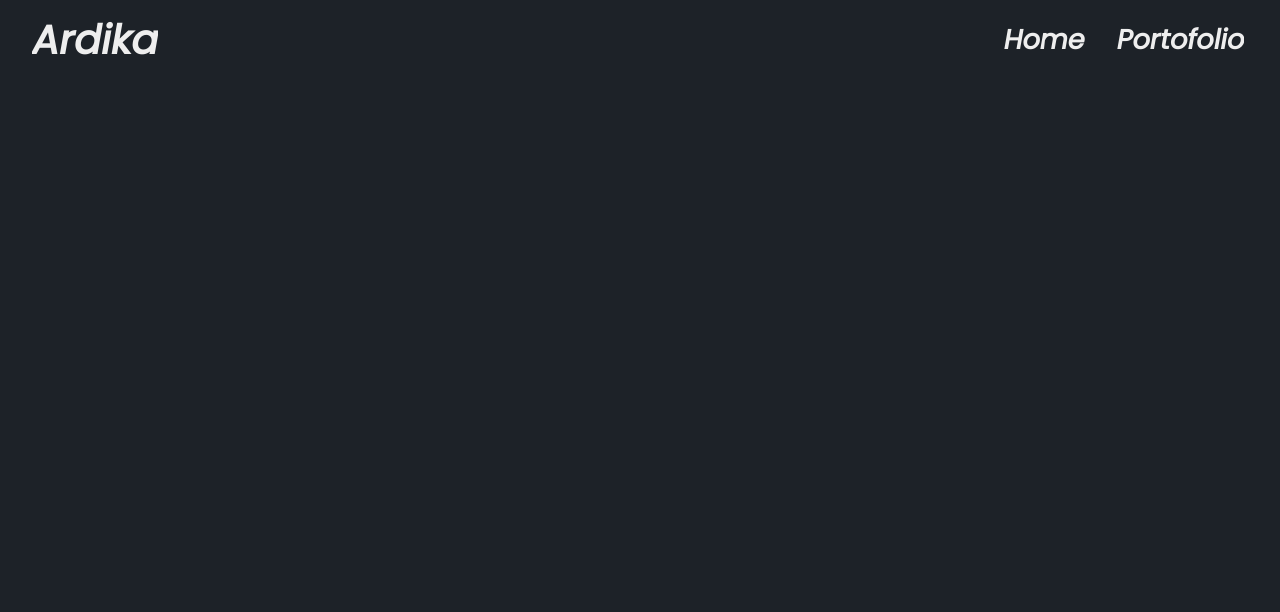
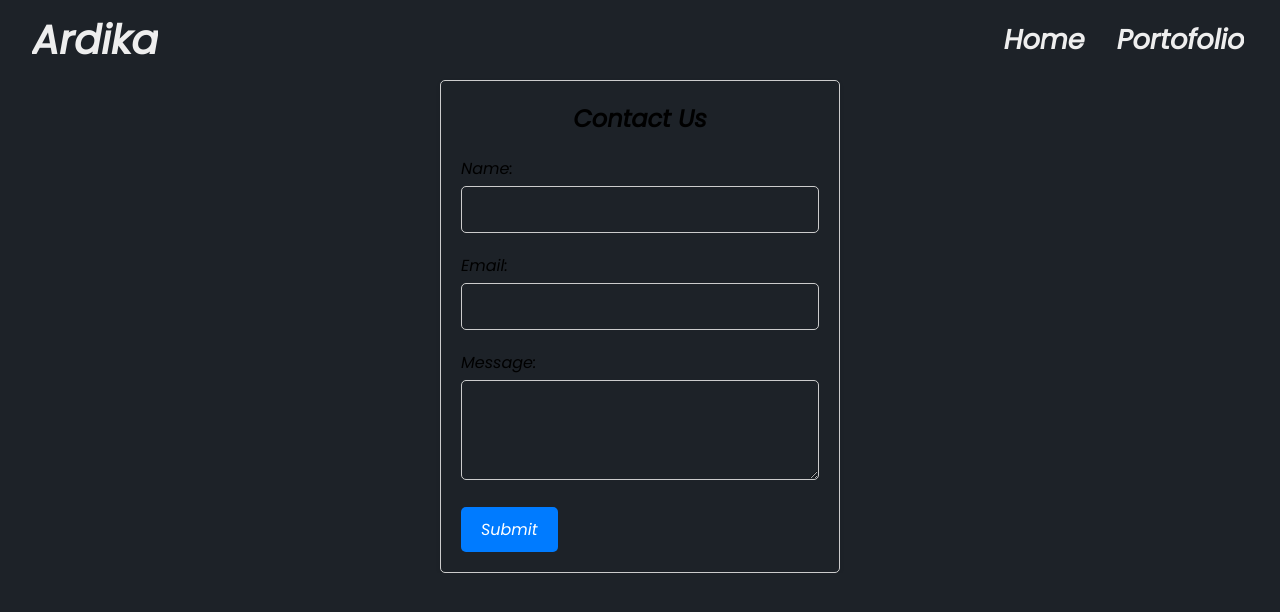
Before and after one commit to Soulra01/ardikalivetocode.my.id, a React (Create React App) app: page /form in a window 1280 px wide. Shown: the top 612 px of the page. Built offline with nearby package versions, Linux system fonts and the light colour scheme.

Commit message:
update form

```diff
--- a/package.json
+++ b/package.json
@@ -6,6 +6,8 @@
     "@testing-library/jest-dom": "^5.17.0",
     "@testing-library/react": "^13.4.0",
     "@testing-library/user-event": "^13.5.0",
+    "express": "^4.19.2",
+    "mysql": "10.4.26",
     "react": "^18.2.0",
     "react-dom": "^18.2.0",
     "react-icons": "^5.1.0",
--- a/public/index.html
+++ b/public/index.html
@@ -2,7 +2,7 @@
 <html lang="en">
   <head>
     <meta charset="utf-8" />
-    <link rel="icon" href="%PUBLIC_URL%/favicon.ico" />
+    <link rel="icon" href="WebIcon.ico" />
     <meta name="viewport" content="width=device-width, initial-scale=1" />
     <meta name="theme-color" content="#000000" />
     <meta
@@ -10,34 +10,13 @@
       content="Web site created using create-react-app"
     />
     <link rel="apple-touch-icon" href="%PUBLIC_URL%/logo192.png" />
-    <!--
-      manifest.json provides metadata used when your web app is installed on a
-      user's mobile device or desktop. See https://developers.google.com/web/fundamentals/web-app-manifest/
-    -->
+
     <link rel="manifest" href="%PUBLIC_URL%/manifest.json" />
-    <!--
-      Notice the use of %PUBLIC_URL% in the tags above.
-      It will be replaced with the URL of the `public` folder during the build.
-      Only files inside the `public` folder can be referenced from the HTML.
 
-      Unlike "/favicon.ico" or "favicon.ico", "%PUBLIC_URL%/favicon.ico" will
-      work correctly both with client-side routing and a non-root public URL.
-      Learn how to configure a non-root public URL by running `npm run build`.
-    -->
-    <title>React App</title>
+    <title>Ardikalivetocode.my.id</title>
   </head>
   <body>
-    <noscript>You need to enable JavaScript to run this app.</noscript>
     <div id="root"></div>
-    <!--
-      This HTML file is a template.
-      If you open it directly in the browser, you will see an empty page.
 
-      You can add webfonts, meta tags, or analytics to this file.
-      The build step will place the bundled scripts into the <body> tag.
-
-      To begin the development, run `npm start` or `yarn start`.
-      To create a production bundle, use `npm run build` or `yarn build`.
-    -->
   </body>
 </html>
--- a/src/App.js
+++ b/src/App.js
@@ -3,6 +3,7 @@ import { BrowserRouter, Routes, Route,} from 'react-router-dom';
 import Navbar from './Components/navbar';
 import Home from './Components/page/home';
 import Portofolio from './Components/page/portofolio';
+import Form from './Components/page/form';
 import './Styles/App.css';
 
 function App() {
@@ -13,6 +14,7 @@ function App() {
         <Routes>
           <Route path='/' element={<Home/>} />
           <Route path='/portofolio' element={<Portofolio/>} />
+          <Route path='/form' element={<Form/>} />
         </Routes>
       </BrowserRouter>
     </div>
--- /dev/null
+++ b/src/Components/page/form.jsx
@@ -0,0 +1,73 @@
+import React, { useState } from 'react';
+import '../../Styles/form.css';
+//import axios from 'axios';
+
+const Form = () => {
+  // State untuk menyimpan nilai input
+  const [formData, setFormData] = useState({
+    name: '',
+    email: '',
+    message: ''
+  });
+
+  // Handler untuk mengubah nilai input saat pengguna mengetik
+  const handleChange = (e) => {
+    const { name, value } = e.target;
+    setFormData(prevState => ({
+      ...prevState,
+      [name]: value
+    }));
+  };
+
+  // Handler untuk mengirim data saat form disubmit
+  const handleSubmit = (e) => {
+    e.preventDefault();
+    //axios.post('');
+    // Lakukan sesuatu dengan data yang dikirim, misalnya kirim ke backend
+    console.log(formData);
+    // Setel kembali form menjadi kosong setelah submit
+    // setFormData({
+    //   name: '',
+    //   email: '',
+    //   message: ''
+    // });
+  };
+
+  return (
+    <form className="form-container" onSubmit={handleSubmit}>
+      <h2>Contact Us</h2>
+      <div className="form-group">
+        <label htmlFor="name">Name:</label>
+        <input
+          type="text"
+          id="name"
+          name="name"
+          value={formData.name}
+          onChange={handleChange}
+        />
+      </div>
+      <div className="form-group">
+        <label htmlFor="email">Email:</label>
+        <input
+          type="email"
+          id="email"
+          name="email"
+          value={formData.email}
+          onChange={handleChange}
+        />
+      </div>
+      <div className="form-group">
+        <label htmlFor="message">Message:</label>
+        <textarea
+          id="message"
+          name="message"
+          value={formData.message}
+          onChange={handleChange}
+        ></textarea>
+      </div>
+      <button type="submit">Submit</button>
+    </form>
+  );
+};
+
+export default Form;
--- /dev/null
+++ b/src/Styles/form.css
@@ -0,0 +1,50 @@
+.form-container {
+    max-width: 400px;
+    margin: 0 auto;
+    padding: 20px;
+    border: 1px solid #ccc;
+    border-radius: 5px;
+    box-shadow: 0 2px 4px rgba(0, 0, 0, 0.1);
+  }
+
+  .form-container h2 {
+    text-align: center;
+    margin-bottom: 20px;
+  }
+
+  .form-group {
+    margin-bottom: 20px;
+  }
+
+  .form-group label {
+    display: block;
+    margin-bottom: 5px;
+  }
+
+  .form-group input,
+  .form-group textarea {
+    width: 100%;
+    padding: 10px;
+    font-size: 16px;
+    border-radius: 5px;
+    border: 1px solid #ccc;
+  }
+
+  .form-group textarea {
+    resize: vertical;
+    min-height: 100px;
+  }
+
+  button {
+    background-color: #007bff;
+    color: #fff;
+    border: none;
+    padding: 10px 20px;
+    font-size: 16px;
+    border-radius: 5px;
+    cursor: pointer;
+  }
+
+  button:hover {
+    background-color: #0056b3;
+  }
```
Also changed, not shown: src/Components/scripts/server.js (added, +35 -0 lines), 2 other files (tests, documents, lock files or other folders).
